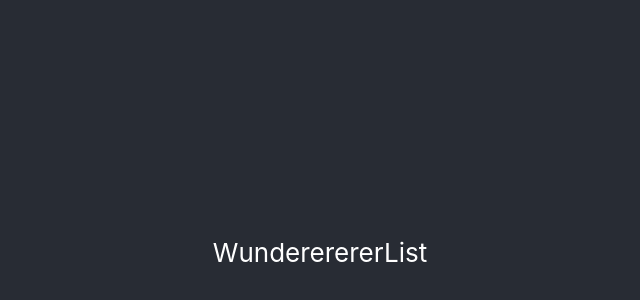
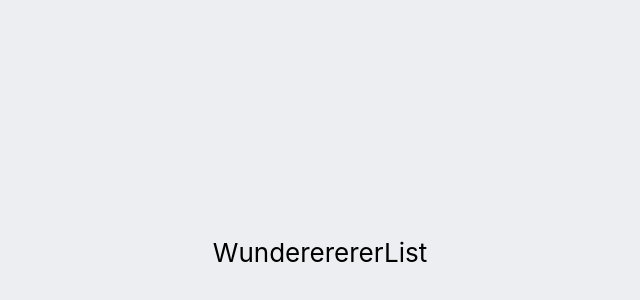
Before and after one commit to Wunderlist1-bw/Front-End, a React (Create React App) app in the folder wunder_list_front_end/: page / in a window 1280 px wide. Shown: the part 148-448 px from the top of the page, without its empty margins (320-960 px from the left). Built offline with nearby package versions, Linux system fonts and the light colour scheme.

Commit message:
added axiosWithAuth, actions, and reducers files (last two in case we use redux)

```diff
--- a/wunder_list_front_end/src/App.css
+++ b/wunder_list_front_end/src/App.css
@@ -14,14 +14,14 @@
 }
 
 .App-header {
-  background-color: #282c34;
+  background-color: #eceef1;
   min-height: 100vh;
   display: flex;
   flex-direction: column;
   align-items: center;
   justify-content: center;
   font-size: calc(10px + 2vmin);
-  color: white;
+  color: black;
 }
 
 .App-link {
```
Also changed, not shown: wunder_list_front_end/src/utils/axiosWithAuth.js (added, +14 -0 lines), wunder_list_front_end/src/actions/index.js (added), wunder_list_front_end/src/reducers/index.js (added).
